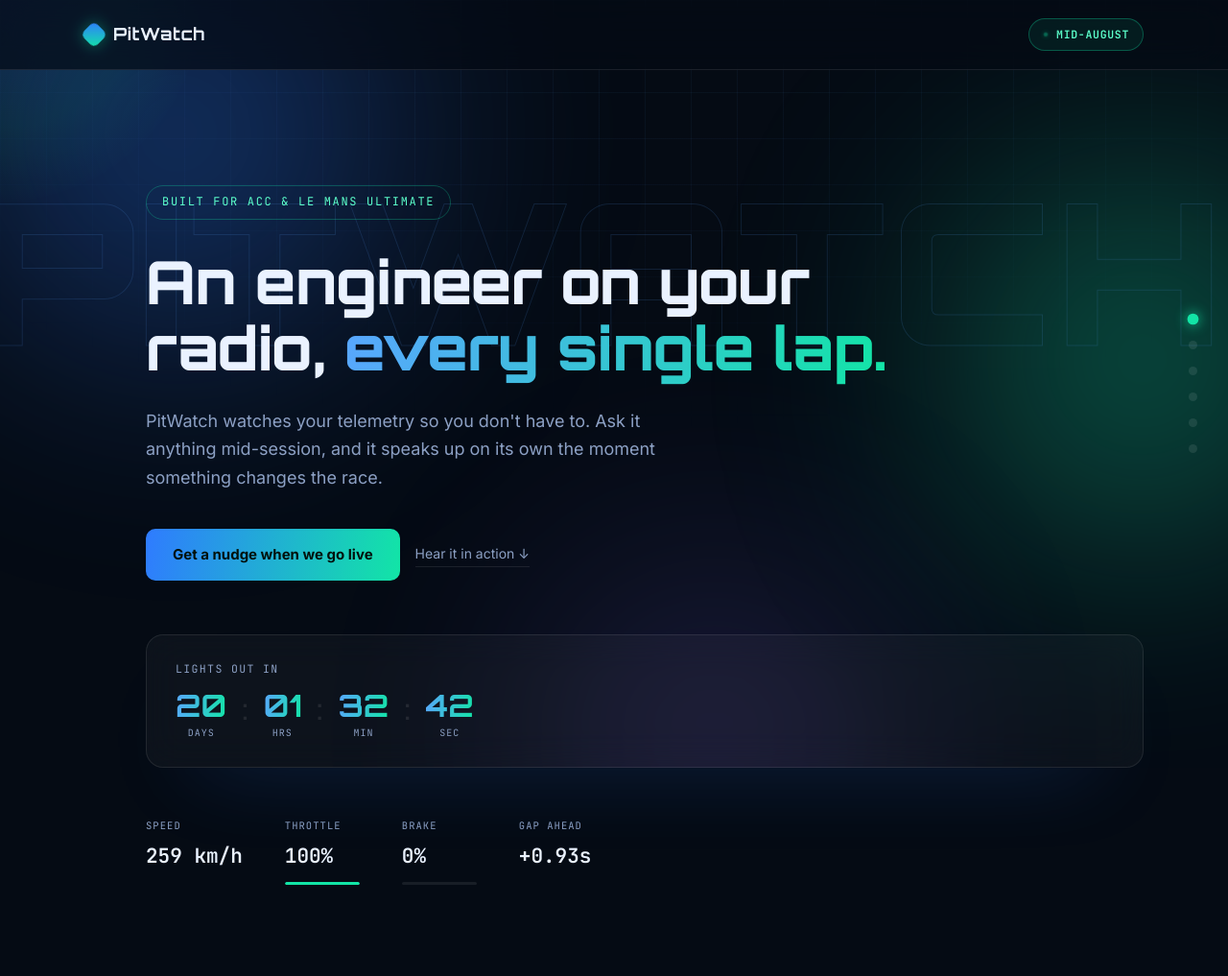
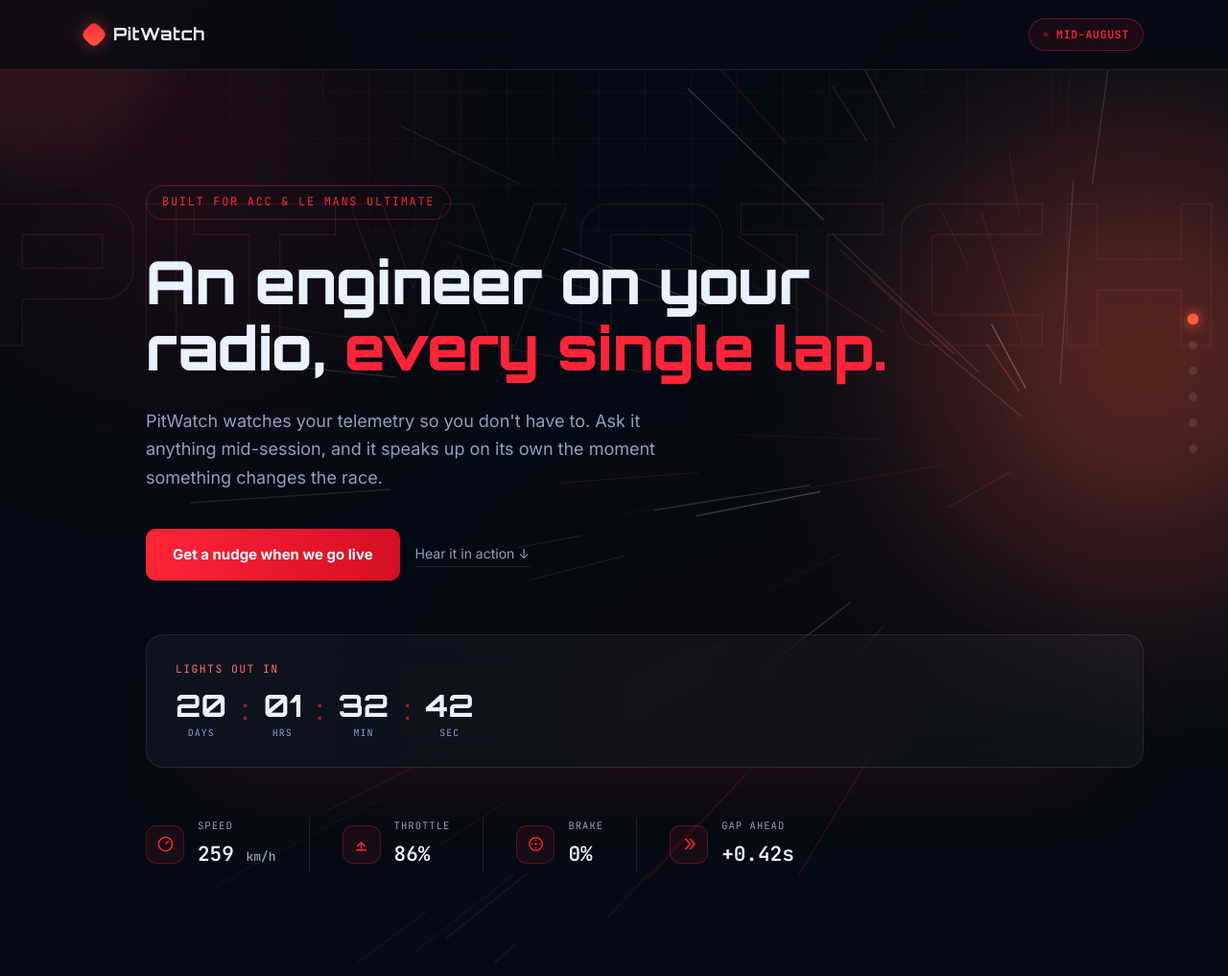
Before and after one commit to szuper1212856/PitWatch-Webpage, a plain HTML site: page index.html in a window 1280 px wide. Shown: the top 1017 px of the page at 96% size. Drawn offline with Linux system fonts and the light colour scheme.

Commit message:
Update index.html

```diff
--- a/index.html
+++ b/index.html
@@ -14,11 +14,11 @@
   --border:rgba(255,255,255,0.09);
   --ice:#EAF2FF;
   --dim:#8CA0C4;
-  --blue:#2F7BFF;
-  --blue-soft:#59A6FF;
-  --green:#12E5A6;
-  --green-soft:#5CFFCB;
-  --violet:#8C6DFF;
+  --blue:#FF2438;
+  --blue-soft:#FF6B76;
+  --green:#FF5C3D;
+  --green-soft:#FF8F97;
+  --violet:#4A0810;
 }
 *{box-sizing:border-box; margin:0; padding:0;}
 html{scroll-behavior:smooth;}
@@ -36,7 +36,7 @@
 
 .cursor-glow{
   position:fixed; top:0; left:0; width:420px; height:420px; border-radius:50%;
-  background:radial-gradient(circle, rgba(47,123,255,0.16), rgba(18,229,166,0.08) 45%, transparent 72%);
+  background:radial-gradient(circle, rgba(255,36,56,0.16), rgba(255,92,61,0.08) 45%, transparent 72%);
   pointer-events:none; z-index:2; transform:translate(-50%,-50%); mix-blend-mode:screen;
   will-change:transform; transition:opacity 0.3s;
 }
@@ -44,8 +44,8 @@
 
 .aurora{position:fixed; inset:0; z-index:0; pointer-events:none; overflow:hidden;}
 .aurora span{position:absolute; border-radius:50%; filter:blur(120px); opacity:0.5; will-change:transform;}
-.aurora .a1{width:640px; height:640px; top:-220px; left:-180px; background:radial-gradient(circle, var(--blue), transparent 70%); animation:floatA 22s ease-in-out infinite;}
-.aurora .a2{width:560px; height:560px; top:60px; right:-220px; background:radial-gradient(circle, var(--green), transparent 70%); animation:floatB 26s ease-in-out infinite;}
+.aurora .a1{width:640px; height:640px; top:-220px; left:-180px; background:radial-gradient(circle, var(--blue), transparent 70%); opacity:0.18; animation:floatA 22s ease-in-out infinite;}
+.aurora .a2{width:640px; height:640px; top:20px; right:-260px; background:radial-gradient(circle, var(--green), transparent 68%); opacity:0.6; animation:floatB 26s ease-in-out infinite;}
 .aurora .a3{width:480px; height:480px; bottom:-220px; left:38%; background:radial-gradient(circle, var(--violet), transparent 72%); opacity:0.28; animation:floatC 30s ease-in-out infinite;}
 @keyframes floatA{0%,100%{transform:translate(0,0);} 50%{transform:translate(70px,60px);}}
 @keyframes floatB{0%,100%{transform:translate(0,0);} 50%{transform:translate(-60px,70px);}}
@@ -55,8 +55,8 @@
   content:"";
   position:fixed; inset:0; z-index:0; pointer-events:none;
   background-image:
-    linear-gradient(rgba(89,166,255,0.05) 1px, transparent 1px),
-    linear-gradient(90deg, rgba(89,166,255,0.05) 1px, transparent 1px);
+    linear-gradient(rgba(255,90,100,0.05) 1px, transparent 1px),
+    linear-gradient(90deg, rgba(255,90,100,0.05) 1px, transparent 1px);
   background-size:48px 48px;
   mask-image:radial-gradient(ellipse 85% 65% at 50% 0%, black 25%, transparent 88%);
 }
@@ -88,22 +88,23 @@
 nav{position:sticky; top:0; z-index:50; background:rgba(5,11,20,0.7); backdrop-filter:blur(18px); border-bottom:1px solid var(--border);}
 nav .wrap{display:flex; align-items:center; justify-content:space-between; height:72px; padding-left:28px;}
 .logo{display:flex; align-items:center; gap:10px; font-family:'Orbitron', sans-serif; font-weight:700; font-size:18px; letter-spacing:0.03em;}
-.logo .mark{width:20px; height:20px; border-radius:6px; background:linear-gradient(135deg, var(--blue), var(--green)); box-shadow:0 0 16px rgba(18,229,166,0.4); transform:rotate(45deg);}
+.logo .mark{width:20px; height:20px; border-radius:6px; background:linear-gradient(135deg, var(--blue), var(--green)); box-shadow:0 0 16px rgba(255,92,61,0.4); transform:rotate(45deg);}
 .nav-status{
   display:inline-flex; align-items:center; gap:8px;
   font-family:'JetBrains Mono', monospace; font-size:11.5px; font-weight:600;
-  padding:7px 14px; border-radius:999px; color:var(--green-soft);
-  background:rgba(18,229,166,0.08); border:1px solid rgba(18,229,166,0.3);
+  padding:7px 14px; border-radius:999px; color:var(--blue);
+  background:rgba(255,36,56,0.08); border:1px solid rgba(255,36,56,0.32);
   letter-spacing:0.06em; text-transform:uppercase;
 }
-.nav-status .dot{width:6px; height:6px; border-radius:50%; background:var(--green); box-shadow:0 0 8px var(--green); animation:pulse 1.8s ease-in-out infinite;}
+.nav-status .dot{width:6px; height:6px; border-radius:50%; background:var(--blue); box-shadow:0 0 8px var(--blue); animation:pulse 1.8s ease-in-out infinite;}
 @keyframes pulse{0%,100%{opacity:1; transform:scale(1);} 50%{opacity:0.35; transform:scale(0.7);}}
 
 .hero{padding:120px 0 96px; position:relative; overflow:hidden;}
+#hero-streaks{position:absolute; inset:0; z-index:1; pointer-events:none;}
 .ghost{
   position:absolute; top:40px; left:-20px; z-index:0;
   font-family:'Orbitron', sans-serif; font-weight:900; font-size:clamp(90px,16vw,220px);
-  color:transparent; -webkit-text-stroke:1px rgba(89,166,255,0.14);
+  color:transparent; -webkit-text-stroke:1px rgba(255,90,100,0.14);
   letter-spacing:0.02em; white-space:nowrap; pointer-events:none;
   user-select:none;
 }
@@ -111,8 +112,8 @@
 .eyebrow{
   display:inline-flex; align-items:center; gap:9px;
   font-family:'JetBrains Mono', monospace; font-size:12px; letter-spacing:0.14em;
-  color:var(--green-soft); text-transform:uppercase;
-  border:1px solid rgba(18,229,166,0.28); border-radius:999px;
+  color:var(--blue); text-transform:uppercase;
+  border:1px solid rgba(255,36,56,0.32); border-radius:999px;
   padding:7px 16px; margin-bottom:30px;
 }
 .hero h1{
@@ -120,48 +121,50 @@
   font-size:clamp(36px, 5.6vw, 62px); line-height:1.12; letter-spacing:-0.005em;
   max-width:780px;
 }
-.hero h1 span{
-  background:linear-gradient(100deg, var(--blue-soft), var(--green));
-  -webkit-background-clip:text; background-clip:text; color:transparent;
-}
+.hero h1 span{ color:var(--blue); }
 .hero p.sub{margin-top:26px; font-size:18px; color:var(--dim); max-width:560px;}
 
 .hero-actions{display:flex; flex-wrap:wrap; gap:16px; margin-top:38px; align-items:center;}
 .magnetic{display:inline-block;}
 .btn-primary{
   display:inline-flex; align-items:center; gap:10px;
-  background:linear-gradient(100deg, var(--blue), var(--green));
-  color:#03110B; font-weight:700; font-size:15px;
+  background:linear-gradient(100deg, var(--blue), #D40E22);
+  color:#fff; font-weight:700; font-size:15px;
   padding:15px 28px; border-radius:10px; text-decoration:none;
-  box-shadow:0 0 0 rgba(18,229,166,0); transition:box-shadow 0.3s;
+  box-shadow:0 0 0 rgba(255,36,56,0); transition:box-shadow 0.3s;
 }
-.magnetic:hover .btn-primary{box-shadow:0 14px 36px -10px rgba(18,229,166,0.55);}
+.magnetic:hover .btn-primary{box-shadow:0 14px 36px -10px rgba(255,36,56,0.55);}
 .btn-secondary{font-size:14px; color:var(--dim); text-decoration:none; border-bottom:1px solid var(--border); padding-bottom:2px;}
 .btn-secondary:hover{color:var(--ice); border-color:var(--dim);}
 
 .clock-panel{
   margin-top:56px; border-radius:18px; padding:26px 30px;
   display:flex; align-items:center; justify-content:space-between; gap:24px; flex-wrap:wrap;
-  box-shadow:0 40px 90px -55px rgba(47,123,255,0.4);
+  box-shadow:0 40px 90px -55px rgba(255,36,56,0.4);
 }
-.clock-label{font-family:'JetBrains Mono', monospace; font-size:11.5px; letter-spacing:0.12em; color:var(--dim); text-transform:uppercase;}
+.clock-label{font-family:'JetBrains Mono', monospace; font-size:11.5px; letter-spacing:0.12em; color:var(--blue-soft); text-transform:uppercase;}
 .clock{display:flex; align-items:flex-start; gap:16px; margin-top:12px;}
 .clock .unit{text-align:center;}
 .clock .num{
   font-family:'Orbitron', sans-serif; font-weight:700; font-size:32px; line-height:1;
-  background:linear-gradient(100deg, var(--blue-soft), var(--green));
-  -webkit-background-clip:text; background-clip:text; color:transparent;
+  color:var(--ice);
 }
 .clock .lbl{font-family:'JetBrains Mono', monospace; font-size:10px; color:var(--dim); letter-spacing:0.1em; margin-top:5px;}
-.clock .colon{font-family:'Orbitron', sans-serif; font-size:28px; color:var(--border); margin-top:-2px;}
+.clock .colon{font-family:'Orbitron', sans-serif; font-size:28px; color:var(--blue); opacity:0.55; margin-top:-2px;}
 
-.tele-row{display:flex; gap:44px; margin-top:52px; flex-wrap:wrap;}
+.tele-row{display:flex; align-items:center; gap:34px; margin-top:52px; flex-wrap:wrap;}
+.tele-row .item{display:flex; align-items:center; gap:14px; padding-left:34px; border-left:1px solid var(--border);}
+.tele-row .item:first-child{padding-left:0; border-left:none;}
+.tele-row .item .tele-icon{
+  width:40px; height:40px; border-radius:11px; flex-shrink:0;
+  display:flex; align-items:center; justify-content:center;
+  background:rgba(255,36,56,0.08); border:1px solid rgba(255,36,56,0.25);
+}
+.tele-row .item .tele-icon svg{width:19px; height:19px; color:var(--blue);}
 .tele-row .item .label{font-family:'JetBrains Mono', monospace; font-size:10.5px; letter-spacing:0.1em; text-transform:uppercase; color:var(--dim);}
-.tele-row .item .value{font-family:'JetBrains Mono', monospace; font-size:21px; font-weight:600; margin-top:6px;}
-.tele-row .item .bar{height:3px; background:rgba(255,255,255,0.08); border-radius:2px; margin-top:9px; overflow:hidden; width:78px;}
-.tele-row .item .bar > span{display:block; height:100%; border-radius:2px; transition:width 0.4s linear;}
-.tele-row .item .bar.throttle > span{background:var(--green);}
-.tele-row .item .bar.brake > span{background:var(--blue-soft);}
+.tele-row .item .value{font-family:'JetBrains Mono', monospace; font-size:21px; font-weight:600; margin-top:4px;}
+.tele-row .item .value .unit{font-size:13px; color:var(--dim); font-weight:500;}
+@media (max-width:700px){ .tele-row{gap:20px 26px;} .tele-row .item{padding-left:0; border-left:none;} }
 
 .section{padding:100px 0;}
 .section-head{max-width:600px; margin-bottom:48px;}
@@ -174,12 +177,12 @@
   border-radius:16px; padding:26px 24px; transition:transform 0.25s, border-color 0.25s, box-shadow 0.25s;
   transform-style:preserve-3d; will-change:transform; display:flex; flex-direction:column;
 }
-.bento .card:hover{border-color:rgba(255,255,255,0.2); box-shadow:0 30px 60px -35px rgba(47,123,255,0.4);}
+.bento .card:hover{border-color:rgba(255,255,255,0.2); box-shadow:0 30px 60px -35px rgba(255,36,56,0.4);}
 .bento .large{grid-column:span 2; grid-row:span 2; justify-content:space-between;}
 .bento .wide{grid-column:span 2;}
 .bento .icon-ring{
   width:44px; height:44px; border-radius:12px; display:flex; align-items:center; justify-content:center;
-  background:linear-gradient(135deg, rgba(47,123,255,0.16), rgba(18,229,166,0.16));
+  background:linear-gradient(135deg, rgba(255,36,56,0.16), rgba(255,92,61,0.16));
   border:1px solid var(--border); margin-bottom:16px; flex-shrink:0;
 }
 .bento .icon-ring svg{width:21px; height:21px; color:var(--green-soft);}
@@ -205,7 +208,7 @@
 .badges{display:flex; gap:12px; flex-wrap:wrap; margin-top:44px;}
 .badge{font-family:'JetBrains Mono', monospace; font-size:12px; color:var(--dim); border:1px solid var(--border); padding:8px 15px; border-radius:999px;}
 
-.radio-panel{border-radius:18px; overflow:hidden; box-shadow:0 40px 90px -55px rgba(18,229,166,0.35);}
+.radio-panel{border-radius:18px; overflow:hidden; box-shadow:0 40px 90px -55px rgba(255,92,61,0.35);}
 .radio-panel-head{display:flex; align-items:center; justify-content:space-between; padding:18px 24px; border-bottom:1px solid var(--border); font-family:'JetBrains Mono', monospace; font-size:12px; color:var(--dim);}
 .radio-panel-head .live{color:var(--green-soft); display:flex; align-items:center; gap:7px;}
 .radio-panel-head .live .dot{width:7px; height:7px; border-radius:50%; background:var(--green); animation:pulse 1.8s ease-in-out infinite;}
@@ -259,8 +262,8 @@
   <path id="trackpath" d="" fill="none" stroke="url(#trackgrad)" stroke-width="2" stroke-linecap="round"/>
   <defs>
     <linearGradient id="trackgrad" x1="0" y1="0" x2="0" y2="1">
-      <stop offset="0%" stop-color="#2F7BFF"/>
-      <stop offset="100%" stop-color="#12E5A6"/>
+      <stop offset="0%" stop-color="#FF2438"/>
+      <stop offset="100%" stop-color="#FF5C3D"/>
     </linearGradient>
   </defs>
 </svg>
@@ -282,6 +285,7 @@
 </nav>
 
 <header class="hero" id="hero">
+  <canvas id="hero-streaks" aria-hidden="true"></canvas>
   <div class="ghost" id="ghost">PITWATCH · PITWATCH</div>
   <div class="wrap hero-inner">
     <div class="eyebrow">Built for ACC &amp; Le Mans Ultimate</div>
@@ -310,22 +314,32 @@
 
     <div class="tele-row" id="hud" aria-hidden="true">
       <div class="item">
+        <div class="tele-icon"><svg viewBox="0 0 24 24" fill="none" stroke="currentColor" stroke-width="1.8"><path d="M12 21a9 9 0 100-18 9 9 0 000 18z"/><path d="M12 12l4.2-4.2"/><path d="M8 12h.01M12 6.5h.01M16 12h.01M12 17.5h.01"/></svg></div>
+        <div>
           <div class="label">Speed</div>
-        <div class="value" id="hud-speed">241 km/h</div>
+          <div class="value" id="hud-speed">241 <span class="unit">km/h</span></div>
+        </div>
       </div>
       <div class="item">
+        <div class="tele-icon"><svg viewBox="0 0 24 24" fill="none" stroke="currentColor" stroke-width="1.8"><path d="M12 20V10"/><path d="M7 15l5-5 5 5"/><path d="M5 20h14"/></svg></div>
+        <div>
           <div class="label">Throttle</div>
           <div class="value" id="hud-throttle-val">86%</div>
-        <div class="bar throttle"><span id="hud-throttle" style="width:86%;"></span></div>
+        </div>
       </div>
       <div class="item">
+        <div class="tele-icon"><svg viewBox="0 0 24 24" fill="none" stroke="currentColor" stroke-width="1.8"><circle cx="12" cy="12" r="8.5"/><circle cx="12" cy="12" r="1.6" fill="currentColor" stroke="none"/><path d="M12 6.2v1.6M17.8 12h-1.6M12 17.8v-1.6M6.2 12h1.6"/></svg></div>
+        <div>
           <div class="label">Brake</div>
           <div class="value" id="hud-brake-val">0%</div>
-        <div class="bar brake"><span id="hud-brake" style="width:0%;"></span></div>
+        </div>
       </div>
       <div class="item">
+        <div class="tele-icon"><svg viewBox="0 0 24 24" fill="none" stroke="currentColor" stroke-width="2"><path d="M7 5l6 7-6 7"/><path d="M13 5l6 7-6 7"/></svg></div>
+        <div>
           <div class="label">Gap ahead</div>
           <div class="value" id="hud-gap">+0.42s</div>
+        </div>
       </div>
     </div>
   </div>
@@ -487,6 +501,77 @@
 
 <script>
 (function(){
+  var canvas = document.getElementById('hero-streaks');
+  if(!canvas) return;
+  var hero = canvas.parentElement;
+  var ctx = canvas.getContext('2d');
+  var reduce = window.matchMedia('(prefers-reduced-motion: reduce)').matches;
+  var w, h, vx, vy, streaks;
+  var colors = ['255,36,56', '255,143,151', '255,255,255'];
+
+  function resize(){
+    w = canvas.width = hero.offsetWidth;
+    h = canvas.height = hero.offsetHeight;
+    vx = w * 0.86;
+    vy = h * 0.42;
+  }
+
+  function makeStreak(){
+    var angle = (Math.random() * 0.9 + 0.65) * Math.PI;
+    return {
+      angle: angle,
+      dist: Math.random() * 80,
+      speed: 3 + Math.random() * 7,
+      len: 60 + Math.random() * 160,
+      color: colors[Math.floor(Math.random() * colors.length)],
+      alpha: 0.06 + Math.random() * 0.22
+    };
+  }
+
+  function init(){
+    resize();
+    streaks = [];
+    for(var i = 0; i < 90; i++){ streaks.push(makeStreak()); }
+  }
+
+  function draw(){
+    ctx.clearRect(0, 0, w, h);
+    var maxDist = Math.max(w, h) * 0.95;
+    for(var i = 0; i < streaks.length; i++){
+      var s = streaks[i];
+      var x1 = vx + Math.cos(s.angle) * s.dist;
+      var y1 = vy + Math.sin(s.angle) * s.dist;
+      var x2 = vx + Math.cos(s.angle) * (s.dist + s.len);
+      var y2 = vy + Math.sin(s.angle) * (s.dist + s.len);
+      var fade = 1 - Math.min(1, s.dist / maxDist);
+      ctx.strokeStyle = 'rgba(' + s.color + ',' + (s.alpha * fade) + ')';
+      ctx.lineWidth = 1.3;
+      ctx.beginPath();
+      ctx.moveTo(x1, y1);
+      ctx.lineTo(x2, y2);
+      ctx.stroke();
+      if(!reduce){
+        s.dist += s.speed;
+        if(s.dist > maxDist){
+          var fresh = makeStreak();
+          fresh.dist = 0;
+          streaks[i] = fresh;
+        }
+      }
+    }
+  }
+
+  function frame(){
+    draw();
+    if(!reduce){ requestAnimationFrame(frame); }
+  }
+
+  init();
+  window.addEventListener('resize', function(){ init(); if(reduce) draw(); });
+  if(reduce){ draw(); } else { requestAnimationFrame(frame); }
+})();
+
+(function(){
   var glow = document.getElementById('cursor-glow');
   if(!glow) return;
   var reduce = window.matchMedia('(prefers-reduced-motion: reduce)').matches;
@@ -539,7 +624,7 @@
     var brake = Math.max(0, 100 - throttle - Math.round(Math.random() * 20));
     var brakeClamped = Math.max(0, Math.min(100, throttle > 60 ? 0 : brake));
     var gap = (0.2 + Math.abs(Math.sin(t * 0.7)) * 0.9).toFixed(2);
-    speedEl.textContent = speed + ' km/h';
+    speedEl.innerHTML = speed + ' <span class="unit">km/h</span>';
     throttleBar.style.width = throttle + '%';
     throttleVal.textContent = throttle + '%';
     brakeBar.style.width = brakeClamped + '%';
```
Lines whose indentation alone changed are shown as unchanged.
